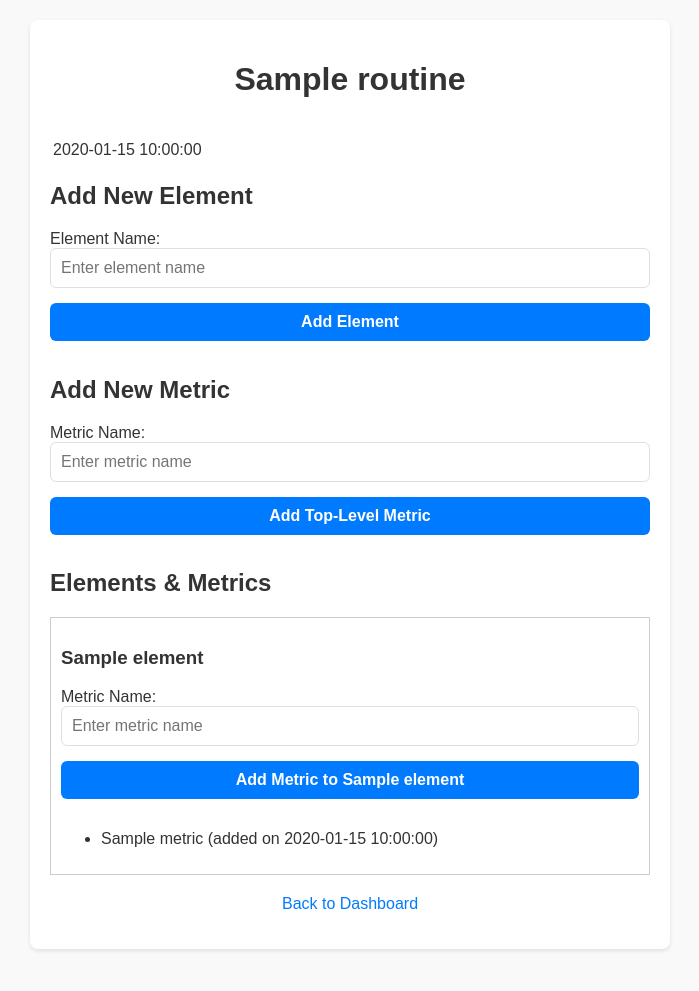
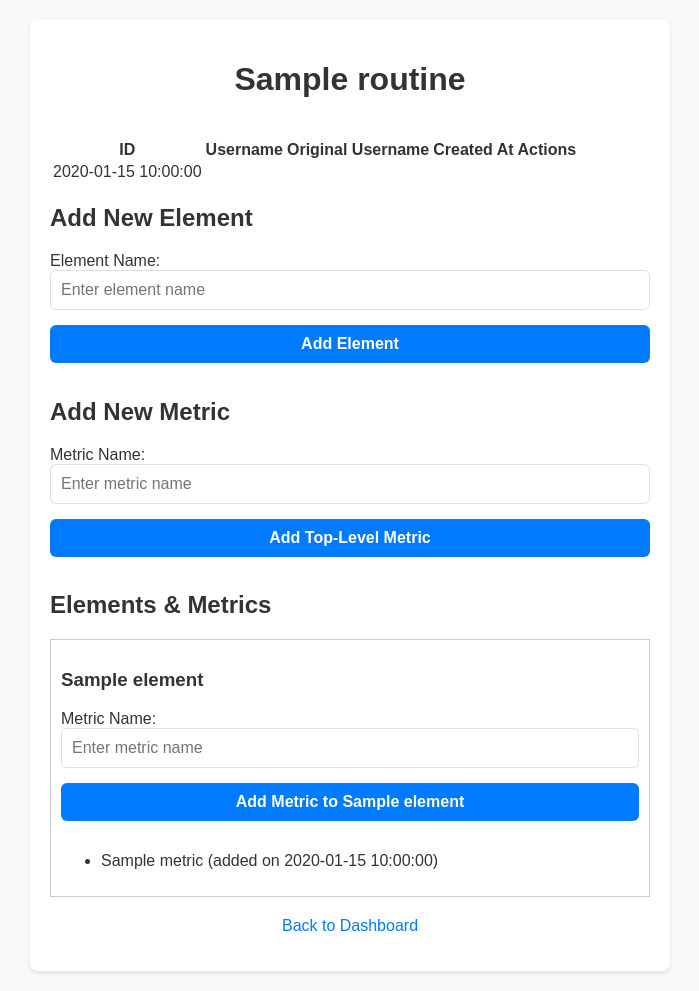
Before and after one commit to dledw001/logs, a PHP site: page /routine_detail.php?routine_id=1 in a window 1280 px wide. Shown: the whole page, without its empty margins (290-989 px from the left). Before the commit the page ends 951 px from the top, so only its background shows below. Run offline with PHP 8.4, Linux system fonts and the light colour scheme; the visitor is signed in with stand-in values (Sample User, id 1); tables that the repository leaves empty or names only in its code hold one stand-in row (values such as "Sample post"); data that the repository does not hold is empty.

Commit message:
update routine_detail.php

```diff
--- a/routine_detail.php
+++ b/routine_detail.php
@@ -118,15 +118,26 @@ foreach ($elements as $element) {
       <p><?php echo htmlspecialchars($message); ?></p>
     <?php endif; ?>
     <table>
-    <?php foreach ($log_entries as $log_entry): ?>
-      <tr>
+      <thead>
+        <tr>
+          <th>ID</th>
+          <th>Username</th>
+          <th>Original Username</th>
+          <th>Created At</th>
+          <th>Actions</th>
+        </tr>
+      </thead>
+      <tbody>
+        <?php foreach ($log_entries as $log_entry): ?>
+        <tr>
         <td><?php echo htmlspecialchars($log_entry['created_at']); ?></td>
         <td>
         <?php $file = file_get_contents($log_entry['metric_values']); ?>
         <?php $metric = json_decode($log_entry['metric_values'], true); ?>
         <?php echo $metric['1']; ?> </td>
         <br>
-      </tr>
+        </tr>
+      </tbody>
     <?php endforeach; ?>
     </table>
 
```
